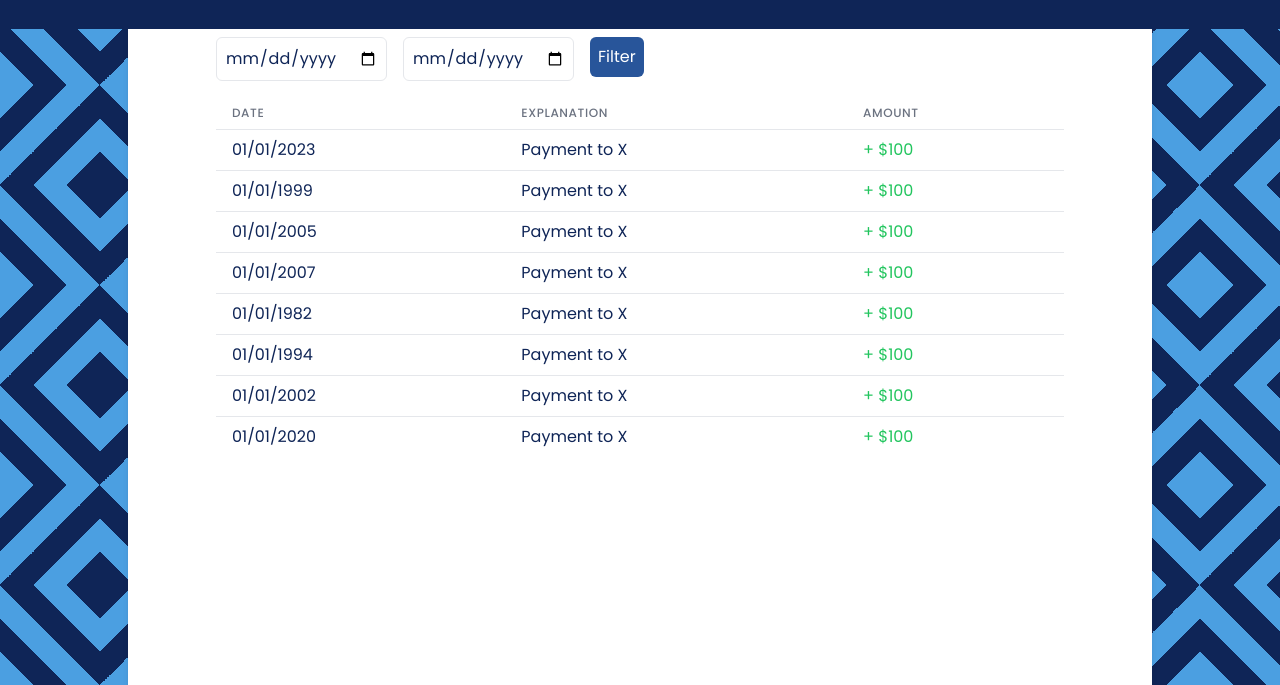
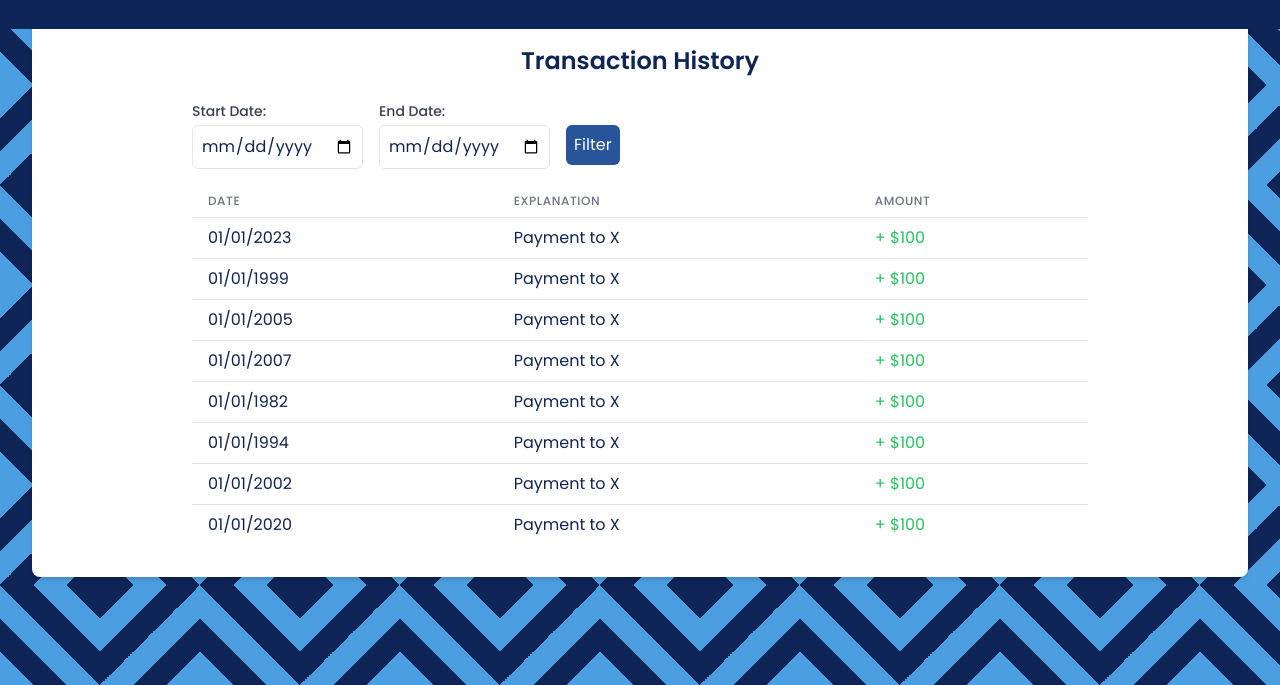
Before and after one commit to falkayadev/mvc-test, a website: page src/personal/transaction.html in a window 1280 px wide. Shown: the part 115-800 px from the top of the page. Drawn offline with Linux system fonts and the light colour scheme.

Commit message:
transaction history düzeltildi

```diff
--- a/src/personal/transaction.html
+++ b/src/personal/transaction.html
@@ -171,9 +171,9 @@
       </div>
     </header>
       <div
-        class="bg-white text-primary-2 p-8 rounded-lg shadow-md h-full md:w-[80%] fixed top-[28rem] md:top-[26rem] left-1/2 transform -translate-x-1/2 -translate-y-1/2"
+        class="bg-white text-primary-2 rounded-lg shadow-md h-full w-[95%] mx-auto relative top-32 p-8"
       >
-      <div class="max-w-4xl mx-auto  p-6">
+      <div class="max-w-4xl mx-auto">
         <h1 class="text-2xl font-semibold mb-6 text-center">Transaction History</h1>
         <div class="mb-4 flex items-center space-x-4 h-full w-full">
           <div>
```
Also changed, not shown: src/index.html (+1 -1 lines), dist/output.css.
